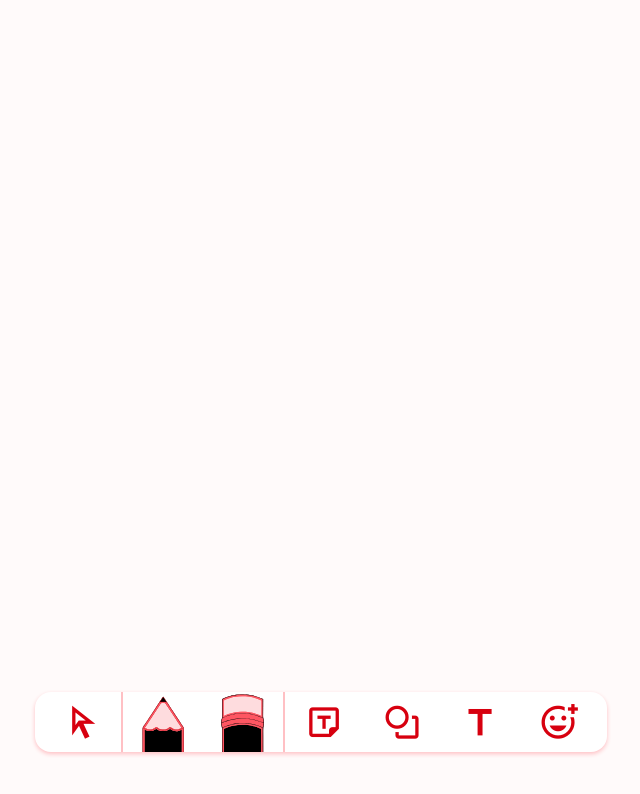
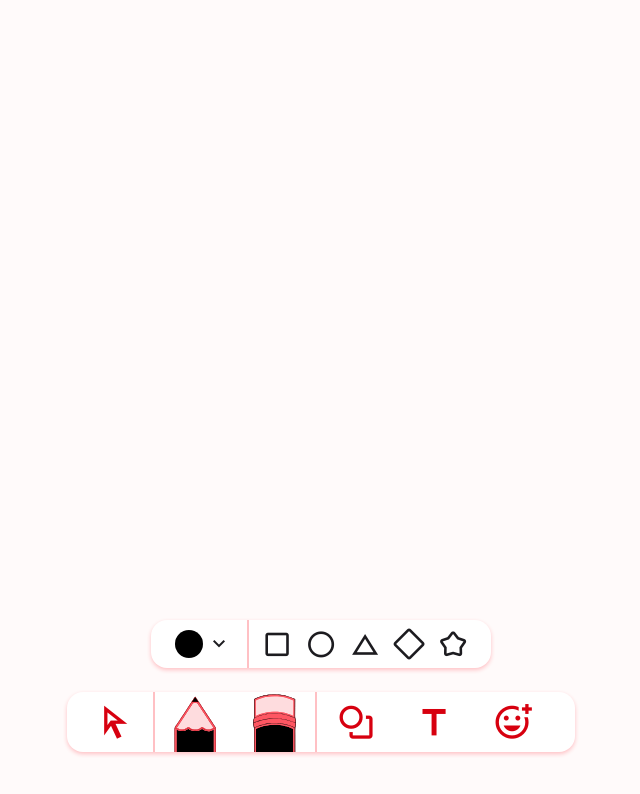
Before and after one commit to Dmytrii-Mehalatii/Your_Canva, a Next.js app: page / in a window 1280 px wide. Both pictures are taken after a click on the button "shapes". Shown: the top 794 px of the page, without its empty margins (319-959 px from the left). Built offline with nearby package versions, Linux system fonts and the light colour scheme; a web font is replaced by a local one.

Commit message:
Started implementing a new feature for adding shapes to canvas

```diff
--- a/app/page.tsx
+++ b/app/page.tsx
@@ -9,17 +9,19 @@ import Cursor from "@/components/Cursor";
 import RubberToolbar from "@/components/RubberToolbar";
 import { FontProvider } from "@/lib/utils/useFontContext";
 import StickerBar from "@/components/StickerToolbar";
+import ShapesToolbar from "@/components/ShapesToolbar";
 
 export default function Home() {
   const [draw, setDraw] = useState(false);
   const [drawIn, setDrawIn] = useState(false);
   const [rabOut, setRabOut] = useState(false);
   const [stickerBar, setStickerBar] = useState(false);
+  const [shapesBar, setShapesBar] = useState(false);
   const [choosenSticker, setChoosenSticker] = useState("");
   const [stickerSize, setStickerSize] = useState<number[]>([]);
   const [brushSize, setBrushSize] = useState<number>(12);
   const [tool, setTool] = useState<
-    "pen" | "rubber" | "text" | "sticker" | "other"
+    "pen" | "rubber" | "text" | "sticker" | "shape" | "other"
   >("other");
 
   const [showCustom, setShowCustom] = useState(true);
@@ -59,6 +61,8 @@ export default function Home() {
           />
         )}
 
+        {shapesBar && <ShapesToolbar />}
+
         <ToolBar
           draw={draw}
           setDraw={setDraw}
@@ -70,6 +74,8 @@ export default function Home() {
           setStickerBar={setStickerBar}
           tool={tool}
           setTool={setTool}
+          shapesBar={shapesBar}
+          setShapesBar={setShapesBar}
         />
 
         <Canva
--- a/components/ColorPicker.tsx
+++ b/components/ColorPicker.tsx
@@ -5,20 +5,40 @@ import useEyeDropper from "use-eye-dropper";
 import IconButton from "./IconButton";
 
 export default function ColorPicker(props: {
-  type: "stroke" | "text";
+  type: "stroke" | "text" | "shape";
   bottom?: number;
   width?: number | null;
   left?: number;
+  right?: number;
   marginLeft?: number;
+  marginRight?: number;
   translate?: string;
   marginTop?: number;
   onChangeColor?: (p: string) => void;
 }) {
-  const { penColor, setPenColor, textColor, setTextColor } = useColor();
+  const {
+    penColor,
+    setPenColor,
+    textColor,
+    setTextColor,
+    shapeColor,
+    setShapeColor,
+  } = useColor();
   const { open, isSupported } = useEyeDropper();
 
-  const color = props.type === "stroke" ? penColor : textColor;
-  const setColor = props.type === "stroke" ? setPenColor : setTextColor;
+  const color =
+    props.type === "stroke"
+      ? penColor
+      : props.type === "text"
+        ? textColor
+        : shapeColor;
+
+  const setColor =
+    props.type === "stroke"
+      ? setPenColor
+      : props.type === "text"
+        ? setTextColor
+        : setShapeColor;
 
   const pickColor = useCallback(() => {
     const openPicker = async () => {
@@ -44,9 +64,11 @@ export default function ColorPicker(props: {
         style={{
           bottom: `${props.bottom}px`,
           left: `${props.left}%`,
+          right: `${props.right}%`,
           translate: `-${props.translate}%`,
           marginTop: `${props.marginTop}px`,
           marginLeft: `${props.marginLeft}px`,
+          marginRight: `${props.marginRight}px`,
           zIndex: "101",
         }}
       >
--- a/components/PenToolbar.tsx
+++ b/components/PenToolbar.tsx
@@ -19,6 +19,7 @@ export default function PenToolbar(props: {
           left={50}
           translate="-50"
           marginLeft={180}
+          onChangeColor={(newColor) => setPenColor(newColor)}
         />
       )}
       <div className="flex flex-row items-center w-[688px] h-12 bg-white px-6 gap-4 shadow-[0_2px_4px_0_rgba(255,192,196,1)] rounded-2xl absolute left-[50%] right-[50%] translate-x-[-50%] bottom-[132px]">
--- /dev/null
+++ b/components/ShapesToolbar.tsx
@@ -0,0 +1,91 @@
+import { useColor } from "@/lib/utils/useColorContext";
+import { useState } from "react";
+import ColorPicker from "./ColorPicker";
+import IconButton from "./IconButton";
+
+export default function ShapesToolbar() {
+  const { shapeColor } = useColor();
+  const [openColorPicker, setOpenColorPicker] = useState(false);
+  return (
+    <div>
+      {openColorPicker && (
+        <ColorPicker
+          type="shape"
+          bottom={200}
+          left={45}
+          right={55}
+          translate="50"
+          marginRight={200}
+        />
+      )}
+      <div className="flex flex-row items-center w-[340px] h-12 bg-white px-6 gap-4 shadow-[0_2px_4px_0_rgba(255,192,196,1)] rounded-2xl absolute left-[50%] right-[50%] translate-x-[-50%] bottom-[132px]">
+        <div className="flex flex-row items-center h-full gap-1 ">
+          <div
+            className="rounded-full min-w-7 min-h-7 cursor-pointer"
+            style={{ background: `${shapeColor}` }}
+            onClick={() => {
+              setOpenColorPicker(!openColorPicker);
+            }}
+          ></div>
+          {openColorPicker ? (
+            <IconButton
+              icon="keyboard_arrow_up"
+              size={6}
+              scale={1}
+              color="#1C1B1F"
+              onClick={() => {
+                setOpenColorPicker(!openColorPicker);
+              }}
+            />
+          ) : (
+            <IconButton
+              icon="keyboard_arrow_down"
+              size={6}
+              scale={1}
+              color="#1C1B1F"
+              onClick={() => {
+                setOpenColorPicker(!openColorPicker);
+              }}
+            />
+          )}
+        </div>
+        <div className="h-full w-[2px] bg-[#FFC0C4]" />
+
+        <div className="flex flex-row gap-5">
+          <IconButton
+            icon="crop_square"
+            size={6}
+            scale={1.3}
+            color="#1C1B1F"
+          />
+          <IconButton
+            icon="circle"
+            size={6}
+            scale={1.3}
+            color="#1C1B1F"
+          />
+          <IconButton
+            icon="change_history"
+            size={6}
+            scale={1.3}
+            color="#1C1B1F"
+          />
+          <div className=" rotate-45">
+            <IconButton
+              icon="crop_square"
+              size={6}
+              scale={1.3}
+              color="#1C1B1F"
+            />
+          </div>
+          <IconButton
+            icon="kid_star"
+            size={6}
+            scale={1.3}
+            color="#1C1B1F"
+          />
+        </div>
+      </div>
+    </div>
+  );
+}
--- a/components/StickerToolbar.tsx
+++ b/components/StickerToolbar.tsx
@@ -6,7 +6,7 @@ export default function StickerBar(props: {
   setStickerSize: (p: number[]) => void;
 }) {
   return (
-    <div className="w-60 h-60 border-[conic-gradient()]  bg-[conic-gradient(#ffecec_0deg_45deg,#fff7f7_45deg_90deg,#ffecec_90deg_135deg,#fff7f7_135deg_180deg,#ffecec_180deg_225deg,#fff7f7_225deg_270deg,#ffecec_270deg_315deg,#fff7f7_315deg_360deg)] rounded-full border-0 shadow-[0_2px_4px_0_rgba(255,192,196,1)] absolute left-1/2 -translate-x-1/2 ml-[240px] bottom-[132px]">
+    <div className="w-60 h-60 border-[conic-gradient()]  bg-[conic-gradient(#ffecec_0deg_45deg,#fff7f7_45deg_90deg,#ffecec_90deg_135deg,#fff7f7_135deg_180deg,#ffecec_180deg_225deg,#fff7f7_225deg_270deg,#ffecec_270deg_315deg,#fff7f7_315deg_360deg)] rounded-full border-0 shadow-[0_2px_4px_0_rgba(255,192,196,1)] absolute left-1/2 -translate-x-1/2 ml-[192px] bottom-[132px]">
       <div className="absolute top-1/2 left-1/2 -translate-x-1/2 -translate-y-1/2 w-14 h-14 bg-white border-1 border-red-300 rounded-full z-10"></div>
 
       <div className="absolute inset-0 flex items-center justify-center">
--- a/components/ToolBar.tsx
+++ b/components/ToolBar.tsx
@@ -10,14 +10,19 @@ export default function ToolBar(props: {
   setDrawIn: (p: boolean) => void;
   rabOut: boolean;
   setRabOut: (p: boolean) => void;
-  tool: "pen" | "rubber" | "text" | "sticker" | "other";
-  setTool: (p: "pen" | "rubber" | "text" | "sticker" | "other") => void;
+  tool: "pen" | "rubber" | "text" | "sticker" | "shape" | "other";
+  setTool: (
+    p: "pen" | "rubber" | "text" | "sticker" | "shape" | "other"
+  ) => void;
   stickerBar: boolean;
   setStickerBar: (p: boolean) => void;
+  shapesBar: boolean;
+  setShapesBar: (p: boolean) => void;
 }) {
   const { penColor } = useColor();
+  console.log(props.tool);
   return (
-    <div className="bg-white w-[572px] h-[60px] rounded-2xl shadow-[0_2px_4px_0_rgba(255,192,196,1)] absolute flex flex-row right-[50%] left-[50%] translate-x-[-50%] bottom-[48px] px-2 items-end">
+    <div className="bg-white w-[508px] h-[60px] rounded-2xl shadow-[0_2px_4px_0_rgba(255,192,196,1)] absolute flex flex-row right-[50%] left-[50%] translate-x-[-50%] bottom-[48px] px-2 items-end">
       <IconButton
         icon="arrow_selector_tool"
         color="#D7000F"
@@ -28,6 +33,7 @@ export default function ToolBar(props: {
           props.setDrawIn(false);
           props.setTool("other");
           props.setStickerBar(false);
+          props.setShapesBar(false);
         }}
       />
 
@@ -42,6 +48,7 @@ export default function ToolBar(props: {
             props.setRabOut(false);
             props.setTool("pen");
             props.setStickerBar(false);
+            props.setShapesBar(false);
           }}
         >
           <BlackPencil
@@ -60,6 +67,7 @@ export default function ToolBar(props: {
             props.setDrawIn(false);
             props.setTool("rubber");
             props.setStickerBar(false);
+            props.setShapesBar(false);
           }}
         >
           <BlackRubber
@@ -74,15 +82,17 @@ export default function ToolBar(props: {
       <div className="h-full w-[2px] bg-[#FFC0C4]" />
 
       <IconButton
-        icon="sticky_note"
-        color="#D7000F"
-        bigBox={true}
-      />
-
-      <IconButton
         icon="shapes"
         color="#D7000F"
         bigBox={true}
+        onClick={() => {
+          props.setShapesBar(!props.shapesBar);
+          props.setDraw(false);
+          props.setRabOut(false);
+          props.setDrawIn(false);
+          props.setStickerBar(false);
+          props.setTool("shape");
+        }}
       />
 
       <IconButton
@@ -95,6 +105,7 @@ export default function ToolBar(props: {
           props.setDrawIn(false);
           props.setStickerBar(false);
           props.setTool("text");
+          props.setShapesBar(false);
         }}
       />
 
@@ -108,6 +119,7 @@ export default function ToolBar(props: {
           props.setDraw(false);
           props.setRabOut(false);
           props.setDrawIn(false);
+          props.setShapesBar(false);
         }}
       />
     </div>
--- /dev/null
+++ b/components/canva/shapes/page.tsx
@@ -0,0 +1,32 @@
+export default function AllShapes(props: {
+  shapeStrokes: any;
+  viewport?: { x: number; y: number; scale: number };
+}) {
+  console.log("done");
+  return (
+    <>
+      {props.shapeStrokes.map((shape: any, index: number) => {
+        const scale = props.viewport?.scale ?? 1;
+        const left = shape.left * scale + (props.viewport?.x ?? 0);
+        const top = shape.top * scale + (props.viewport?.y ?? 0);
+
+        const width = shape.width * scale;
+        const height = shape.height * scale;
+        return (
+          <div key={index}>
+            <div
+              className="absolute"
+              style={{
+                background: shape.color,
+                width: width,
+                height: height,
+                left: left,
+                top: top,
+              }}
+            ></div>
+          </div>
+        );
+      })}
+    </>
+  );
+}
--- a/components/canva/textarea/textSettings/page.tsx
+++ b/components/canva/textarea/textSettings/page.tsx
@@ -7,8 +7,6 @@ import { useFont } from "@/lib/utils/useFontContext";
 import { useState } from "react";
 
 export default function TextSettings(props: {
-  left: number;
-  customTop: number | undefined;
   scale: number;
   index: number;
   textStrokes: any;
--- a/lib/utils/useColorContext.tsx
+++ b/lib/utils/useColorContext.tsx
@@ -5,6 +5,8 @@ type ColorContextType = {
   setPenColor: (p: string) => void;
   textColor: string;
   setTextColor: (p: string) => void;
+  shapeColor: string;
+  setShapeColor: (p: string) => void;
   scale: number;
   setScale: (p: number) => void;
 };
@@ -14,6 +16,7 @@ const ColorContext = createContext<ColorContextType | undefined>(undefined);
 export function ColorProvider({ children }: { children: React.ReactNode }) {
   const [penColor, setPenColor] = useState("#000");
   const [textColor, setTextColor] = useState("#000");
+  const [shapeColor, setShapeColor] = useState("#000");
   const [scale, setScale] = useState(1);
   return (
     <ColorContext.Provider
@@ -24,6 +27,8 @@ export function ColorProvider({ children }: { children: React.ReactNode }) {
         setTextColor,
         scale,
         setScale,
+        shapeColor,
+        setShapeColor,
       }}
     >
       {children}
```
Also changed, not shown: components/canva/page.tsx (+124 -11 lines), components/canva/textarea/page.tsx (+0 -15 lines).
